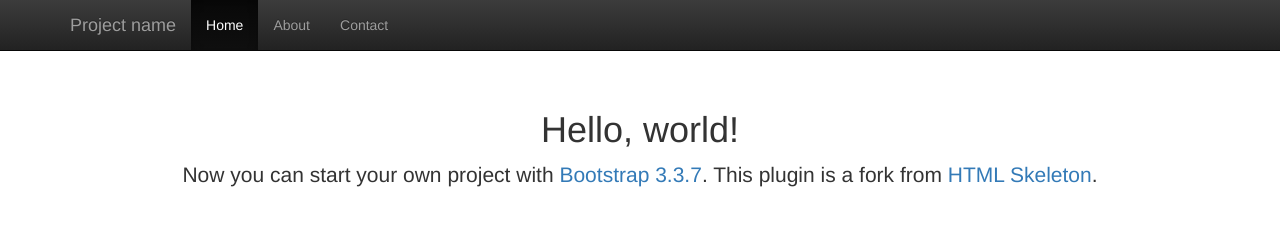
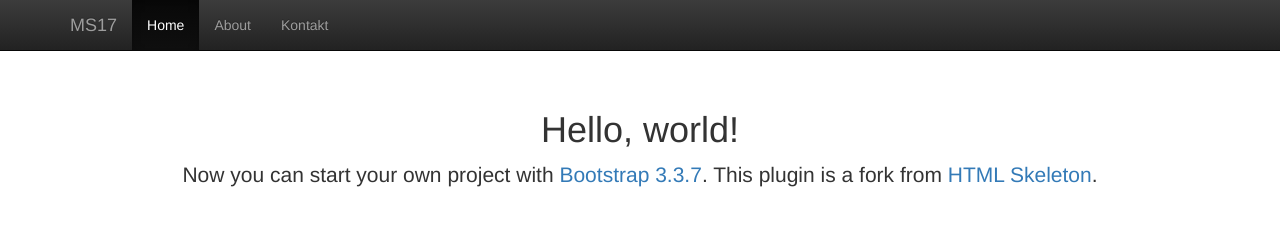
Before and after one commit to refxii/ms17, a plain HTML site: page index.html in a window 1280 px wide. Drawn offline with nearby package versions, Linux system fonts and the light colour scheme.

Commit message:
26 sept materjal

```diff
--- a/index.html
+++ b/index.html
@@ -27,14 +27,14 @@
                     <span class="icon-bar"></span>
                     <span class="icon-bar"></span>
                 </button>
-                <a class="navbar-brand" href="#">Project name</a>
+                <a class="navbar-brand" href="#">MS17</a>
             </div>
 
             <div class="collapse navbar-collapse">
                 <ul class="nav navbar-nav">
                     <li class="active"><a href="#">Home</a></li>
                     <li><a href="#about">About</a></li>
-                    <li><a href="#contact">Contact</a></li>
+                    <li><a href="#contact">Kontakt</a></li>
                 </ul>
             </div><!--.nav-collapse -->
         </div>
```
